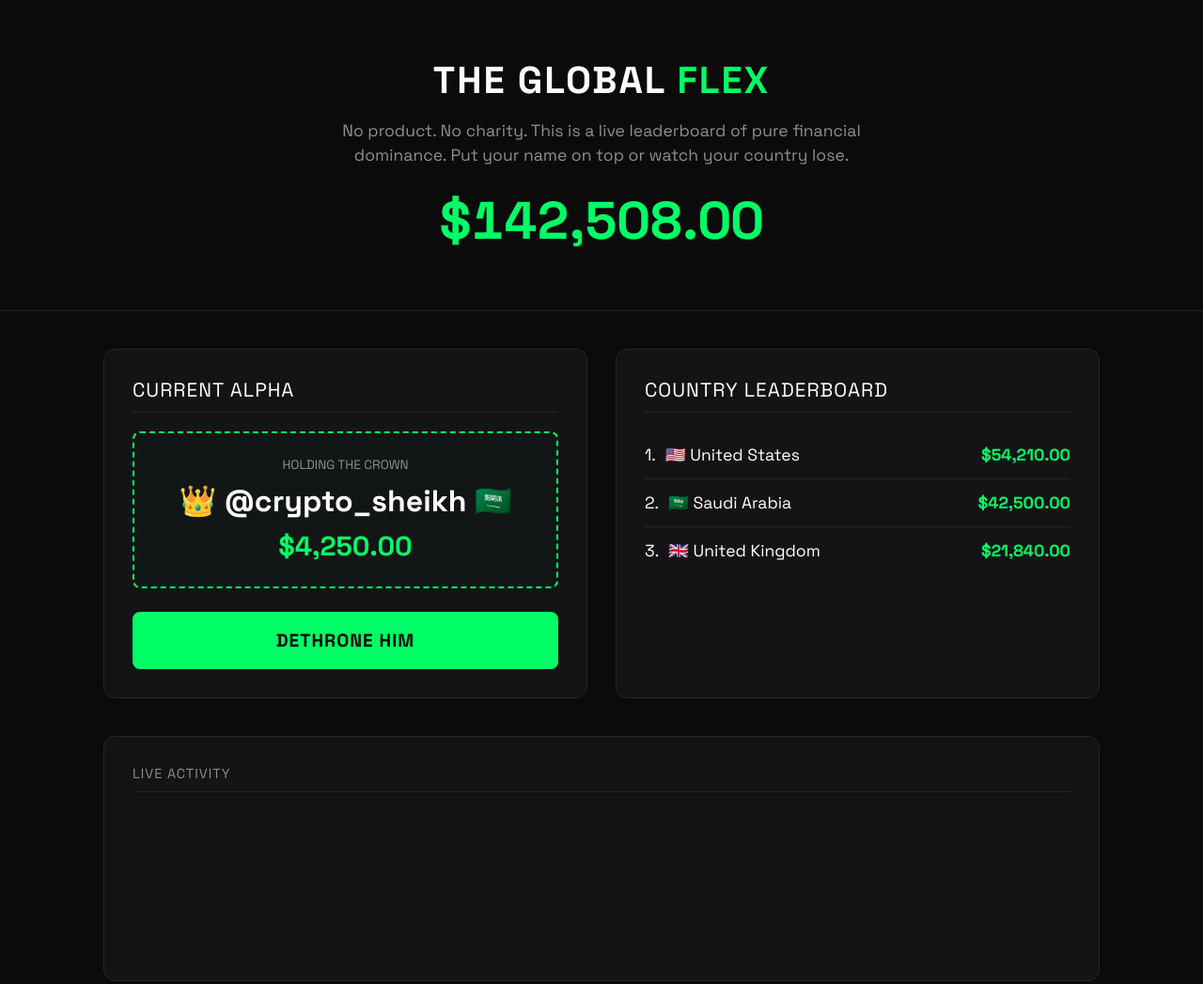
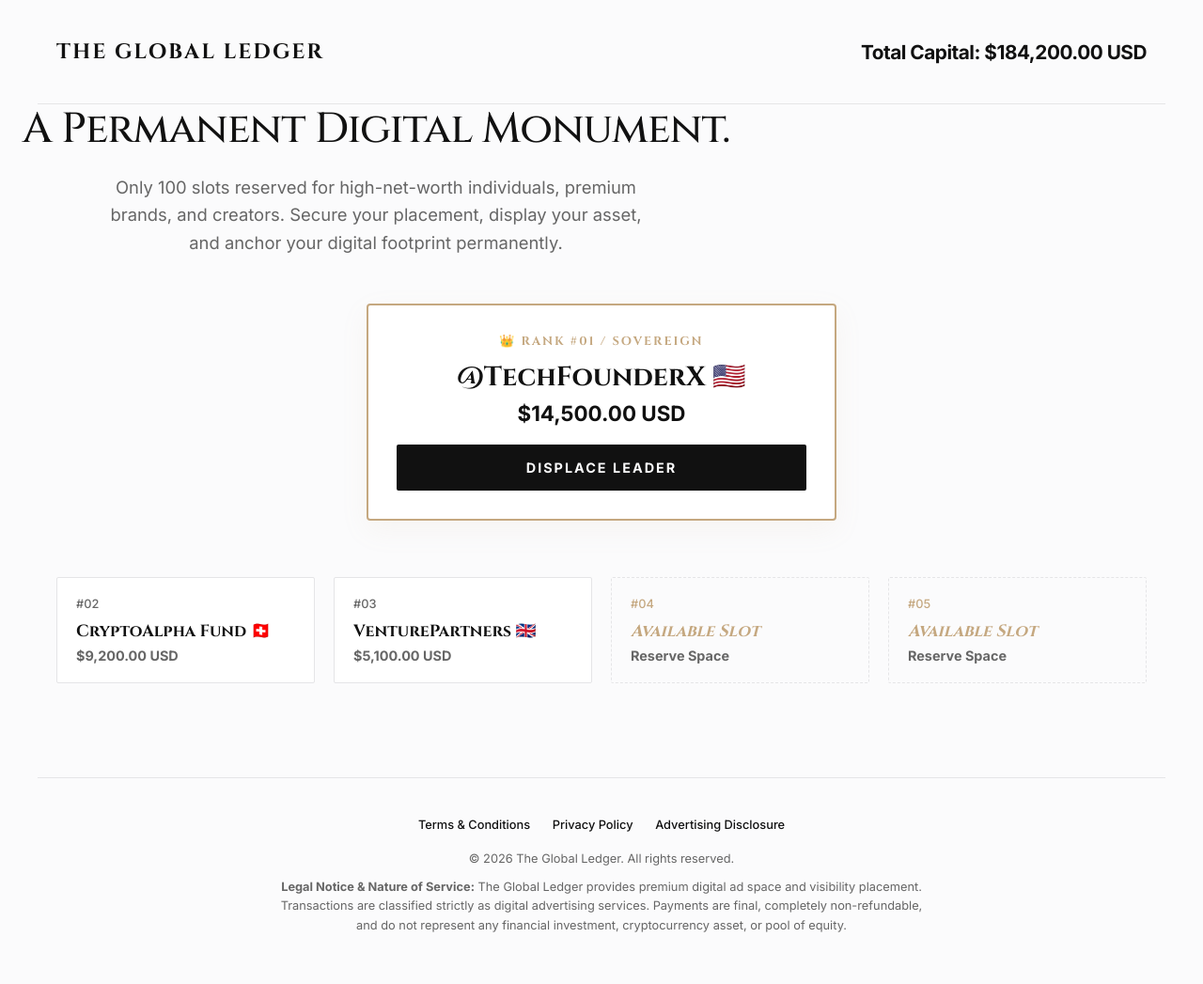
Before and after one commit to rodrigopaoluccirp-coder/fornoreason, a website: page index.html in a window 1280 px wide. Shown: the whole page at 94% size. Drawn offline with Linux system fonts and the light colour scheme.

Commit message:
Update index.html

```diff
--- a/index.html
+++ b/index.html
@@ -3,115 +3,137 @@
 <head>
     <meta charset="UTF-8">
     <meta name="viewport" content="width=device-width, initial-scale=1.0">
-    <title>THE GLOBAL FLEX</title>
+    <title>THE GLOBAL LEDGER — Permanent Digital Footprints</title>
     <link rel="preconnect" href="https://fonts.googleapis.com">
     <link rel="preconnect" href="https://fonts.gstatic.com" crossorigin>
-    <link href="https://fonts.googleapis.com/css2?family=Space+Grotesk:wght@400;700&display=swap" rel="stylesheet">
+    <!-- Combinación de lujo: Cinzel (Serif bancaria/lujo) e Inter (Geométrica para datos) -->
+    <link href="https://fonts.googleapis.com/css2?family=Cinzel:wght@500;700&family=Inter:wght@400;500;700&display=swap" rel="stylesheet">
     <style>
         :root {
-            --bg: #0B0B0C;
-            --card: #141416;
-            --primary: #00FF66; /* Verde Dinero */
-            --text: #FFFFFF;
-            --muted: #8E8E93;
-            --border: #262629;
+            --bg: #FBFBFC;       /* Blanco Alabastro */
+            --text: #111111;     /* Negro Carbón */
+            --muted: #666666;    /* Gris Corporativo */
+            --gold: #C5A880;     /* Oro Champagne Mate */
+            --border: #E5E5E7;   /* Líneas finas estilo Apple */
+            --card: #FFFFFF;
         }
 
-        * { box-sizing: border-box; margin: 0; padding: 0; font-family: 'Space Grotesk', sans-serif; }
-        body { background-color: var(--bg); color: var(--text); padding-bottom: 60px; }
+        * { box-sizing: border-box; margin: 0; padding: 0; }
+        body { background-color: var(--bg); color: var(--text); font-family: 'Inter', sans-serif; -webkit-font-smoothing: antialiased; }
 
-        header { text-align: center; padding: 60px 20px; border-bottom: 1px solid var(--border); }
-        .logo { font-size: 2.5rem; font-weight: 700; letter-spacing: 2px; text-transform: uppercase; }
-        .logo span { color: var(--primary); }
-        .subtitle { color: var(--muted); font-size: 1.1rem; max-width: 600px; margin: 15px auto 0 auto; line-height: 1.5; }
+        /* Encabezado Premium */
+        header { max-width: 1200px; margin: 0 auto; padding: 40px 20px; display: flex; justify-content: space-between; align-items: center; border-bottom: 1px solid var(--border); }
+        .logo { font-family: 'Cinzel', serif; font-size: 1.4rem; font-weight: 700; letter-spacing: 2px; text-transform: uppercase; }
+        .global-counter { font-family: 'Inter', sans-serif; font-weight: 700; font-size: 1.3rem; letter-spacing: -0.5px; }
 
-        .global-counter { font-size: 3.5rem; font-weight: 700; color: var(--primary); margin-top: 20px; font-variant-numeric: tabular-nums; }
+        /* Sección Hero */
+        .hero { max-width: 800px; margin: 60px auto text-align: center; padding: 0 20px; text-align: center; }
+        .hero h1 { font-family: 'Cinzel', serif; font-size: 2.8rem; font-weight: 500; line-height: 1.2; margin-bottom: 20px; letter-spacing: -1px; }
+        .hero p { color: var(--muted); font-size: 1.15rem; line-height: 1.6; max-width: 600px; margin: 0 auto; }
 
-        .container { max-width: 1100px; margin: 40px auto; display: grid; grid-template-columns: 1fr 1fr; gap: 30px; padding: 0 20px; }
-        @media (max-width: 768px) { .container { grid-template-columns: 1fr; } }
+        .container { max-width: 1200px; margin: 50px auto; padding: 0 20px; }
 
-        .panel { background-color: var(--card); border: 1px solid var(--border); border-radius: 12px; padding: 30px; }
-        .panel-title { font-size: 1.3rem; text-transform: uppercase; margin-bottom: 20px; border-bottom: 1px solid var(--border); padding-bottom: 10px; letter-spacing: 1px; }
+        /* El Trono Alpha */
+        .alpha-section { max-width: 500px; margin: 0 auto 60px auto; }
+        .alpha-card { background: var(--card); border: 2px solid var(--gold); border-radius: 4px; padding: 30px; text-align: center; box-shadow: 0 10px 30px rgba(197, 168, 128, 0.08); }
+        .alpha-tag { font-family: 'Cinzel', serif; font-size: 0.8rem; color: var(--gold); letter-spacing: 2px; text-transform: uppercase; margin-bottom: 10px; font-weight: 700; }
+        .alpha-leader { font-family: 'Cinzel', serif; font-size: 1.8rem; font-weight: 700; margin-bottom: 5px; }
+        .alpha-bid { font-size: 1.4rem; font-weight: 700; color: var(--text); margin-bottom: 20px; }
 
-        .king-box { text-align: center; padding: 25px; border: 2px dashed var(--primary); border-radius: 8px; background: rgba(0, 255, 102, 0.01); margin-bottom: 25px; }
-        .king-name { font-size: 2rem; font-weight: 700; margin: 10px 0; }
-        .king-bid { font-size: 1.8rem; color: var(--primary); font-weight: 700; }
+        /* Botón de Acción Principal */
+        .btn-premium { display: inline-block; width: 100%; background: var(--text); color: var(--bg); text-align: center; padding: 16px; font-size: 0.9rem; font-weight: 700; text-transform: uppercase; letter-spacing: 2px; border: none; border-radius: 2px; cursor: pointer; text-decoration: none; transition: all 0.2s ease; }
+        .btn-premium:hover { background: #222222; transform: translateY(-1px); }
 
-        .flex-btn { display: block; width: 100%; background-color: var(--primary); color: #000; text-align: center; padding: 18px; font-size: 1.2rem; font-weight: 700; text-transform: uppercase; border: none; border-radius: 8px; cursor: pointer; text-decoration: none; transition: transform 0.2s; letter-spacing: 1px; }
-        .flex-btn:hover { transform: translateY(-2px); }
+        /* Tablero de Posiciones (The Grid) */
+        .ledger-grid { display: grid; grid-template-columns: repeat(auto-fill, minmax(220px, 1fr)); gap: 20px; margin-top: 40px; }
+        .grid-item { background: var(--card); border: 1px solid var(--border); padding: 20px; border-radius: 2px; transition: all 0.2s ease; text-decoration: none; color: inherit; }
+        .grid-item:hover { border-color: var(--gold); box-shadow: 0 4px 20px rgba(0,0,0,0.02); }
+        .rank { font-size: 0.8rem; color: var(--muted); font-weight: 500; margin-bottom: 10px; }
+        .brand-name { font-family: 'Cinzel', serif; font-size: 1.1rem; font-weight: 700; margin-bottom: 5px; white-space: nowrap; overflow: hidden; text-overflow: ellipsis; }
+        .brand-bid { font-size: 0.9rem; font-weight: 700; color: var(--muted); }
 
-        .leaderboard-row { display: flex; justify-content: space-between; padding: 14px 0; border-bottom: 1px solid var(--border); font-size: 1.1rem; }
-        .leaderboard-row:last-child { border-bottom: none; }
-        .country { display: flex; align-items: center; gap: 10px; }
-        .amount { font-weight: 700; color: var(--primary); }
-
-        .live-feed { height: 150px; overflow-y: hidden; display: flex; flex-direction: column-reverse; gap: 10px; margin-top: 20px; }
-        .feed-item { padding: 10px; background: rgba(255,255,255,0.02); border-left: 3px solid var(--muted); font-size: 0.95rem; }
+        /* Pie de Página Legal */
+        footer { max-width: 1200px; margin: 100px auto 0 auto; padding: 40px 20px; border-top: 1px solid var(--border); text-align: center; color: var(--muted); font-size: 0.8rem; line-height: 1.6; }
+        .legal-links { margin-bottom: 15px; }
+        .legal-links a { color: var(--text); text-decoration: none; margin: 0 10px; font-weight: 500; }
+        .legal-links a:hover { color: var(--gold); }
     </style>
 </head>
 <body>
 
     <header>
-        <div class="logo">THE GLOBAL <span>FLEX</span></div>
-        <p class="subtitle">No product. No charity. This is a live leaderboard of pure financial dominance. Put your name on top or watch your country lose.</p>
-        <div class="global-counter" id="globalTotal">$142,508.00</div>
+        <div class="logo">The Global Ledger</div>
+        <div class="global-counter" id="globalTotal">Total Capital: $184,200.00 USD</div>
     </header>
 
+    <section class="hero">
+        <h1>A Permanent Digital Monument.</h1>
+        <p>Only 100 slots reserved for high-net-worth individuals, premium brands, and creators. Secure your placement, display your asset, and anchor your digital footprint permanently.</p>
+    </section>
+
     <div class="container">
-        <!-- EL TRONO INDIVIDUAL -->
-        <div class="panel">
-            <div class="panel-title">Current Alpha</div>
-            <div class="king-box">
-                <div style="font-size: 0.85rem; color: var(--muted); text-transform: uppercase;">Holding the Crown</div>
-                <div class="king-name">👑 @crypto_sheikh 🇸🇦</div>
-                <div class="king-bid">$4,250.00</div>
+        <!-- EL TRONO ALPHA (MÁXIMA VISIBILIDAD) -->
+        <div class="alpha-section">
+            <div class="alpha-card">
+                <div class="alpha-tag">👑 Rank #01 / Sovereign</div>
+                <div class="alpha-leader">@TechFounderX 🇺🇸</div>
+                <div class="alpha-bid">$14,500.00 USD</div>
+                <!-- PASO 2: Aquí irá tu enlace de PayPal definitivo -->
+                <a href="YOUR_PAYPAL_LINK_HERE" class="btn-premium">Displace Leader</a>
             </div>
-            <!-- Enlace a PayPal en el paso 2 -->
-            <a href="#" class="flex-btn">Dethrone Him</a>
         </div>
 
-        <!-- EL MARCADOR DE PAÍSES -->
-        <div class="panel">
-            <div class="panel-title">Country Leaderboard</div>
-            <div id="leaderboard">
-                <div class="leaderboard-row">
-                    <div class="country"><span>1.</span> 🇺🇸 United States</div>
-                    <div class="amount">$54,210.00</div>
-                </div>
-                <div class="leaderboard-row">
-                    <div class="country"><span>2.</span> 🇸🇦 Saudi Arabia</div>
-                    <div class="amount">$42,500.00</div>
-                </div>
-                <div class="leaderboard-row">
-                    <div class="country"><span>3.</span> 🇬🇧 United Kingdom</div>
-                    <div class="amount">$21,840.00</div>
-                </div>
-            </div>
+        <!-- LA CUADRÍCULA DE ESPACIOS ADQUIRIDOS -->
+        <div class="ledger-grid">
+            <!-- Bloque 2 -->
+            <a href="#" class="grid-item">
+                <div class="rank">#02</div>
+                <div class="brand-name">CryptoAlpha Fund 🇨🇭</div>
+                <div class="brand-bid">$9,200.00 USD</div>
+            </a>
+            <!-- Bloque 3 -->
+            <a href="#" class="grid-item">
+                <div class="rank">#03</div>
+                <div class="brand-name">VenturePartners 🇬🇧</div>
+                <div class="brand-bid">$5,100.00 USD</div>
+            </a>
+            <!-- Bloque Vacío para incentivar la compra -->
+            <a href="YOUR_PAYPAL_LINK_HERE" class="grid-item" style="border-style: dashed; background: transparent;">
+                <div class="rank" style="color: var(--gold);">#04</div>
+                <div class="brand-name" style="color: var(--gold); font-style: italic;">Available Slot</div>
+                <div class="brand-bid">Reserve Space</div>
+            </a>
+            <!-- Bloque Vacío para incentivar la compra -->
+            <a href="YOUR_PAYPAL_LINK_HERE" class="grid-item" style="border-style: dashed; background: transparent;">
+                <div class="rank" style="color: var(--gold);">#05</div>
+                <div class="brand-name" style="color: var(--gold); font-style: italic;">Available Slot</div>
+                <div class="brand-bid">Reserve Space</div>
+            </a>
         </div>
     </div>
 
-    <div class="container" style="margin-top: 0;">
-        <div class="panel" style="grid-column: 1 / -1;">
-            <div class="panel-title" style="font-size: 0.9rem; color: var(--muted);">Live Activity</div>
-            <div class="live-feed" id="feedBox"></div>
+    <!-- BLINDAJE LEGAL CORPORATIVO PARA ANDORRA Y PAYPAL -->
+    <footer>
+        <div class="legal-links">
+            <a href="#">Terms & Conditions</a>
+            <a href="#">Privacy Policy</a>
+            <a href="#">Advertising Disclosure</a>
         </div>
-    </div>
+        <p>© 2026 The Global Ledger. All rights reserved.</p>
+        <p style="margin-top: 10px; max-width: 700px; margin-left: auto; margin-right: auto;">
+            <strong>Legal Notice & Nature of Service:</strong> The Global Ledger provides premium digital ad space and visibility placement. Transactions are classified strictly as digital advertising services. Payments are final, completely non-refundable, and do not represent any financial investment, cryptocurrency asset, or pool of equity.
+        </p>
+    </footer>
 
     <script>
-        let total = 142508.00;
-        function simulateFeed() {
-            const box = document.getElementById('feedBox');
-            const amt = Math.floor(Math.random() * 90) + 10;
-            total += amt;
-            document.getElementById('globalTotal').innerText = '$' + total.toLocaleString('en-US', {minimumFractionDigits: 2});
-
-            const div = document.createElement('div');
-            div.className = 'feed-item';
-            div.innerHTML = `Someone just burned <strong>$${amt}.00</strong> to flex.`;
-            box.appendChild(div);
-            if(box.children.length > 3) box.removeChild(box.children[0]);
+        // Simulación sutil y limpia de incremento orgánico en el mercado secundario
+        let currentTotal = 184200.00;
+        function updateLedgerCapital() {
+            const increment = Math.floor(Math.random() * 40) + 10;
+            currentTotal += increment;
+            document.getElementById('globalTotal').innerText = 'Total Capital: $' + currentTotal.toLocaleString('en-US', {minimumFractionDigits: 2}) + ' USD';
         }
-        setInterval(simulateFeed, 7000);
+        setInterval(updateLedgerCapital, 12000); // Actualización elegante cada 12 segundos
     </script>
 </body>
 </html>
```
